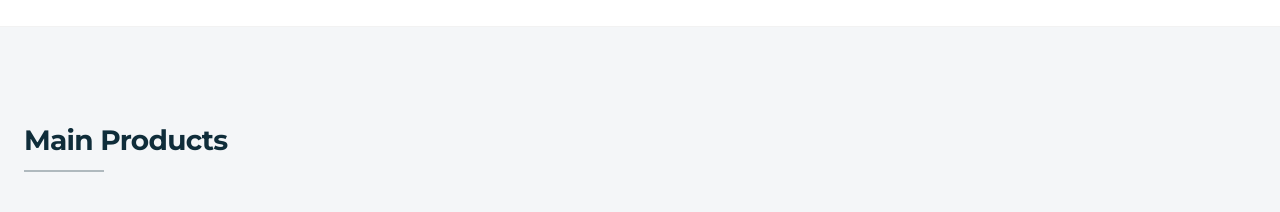
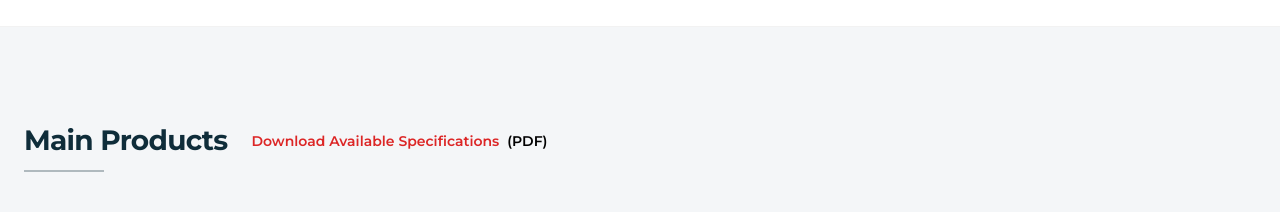
Before and after one commit to sekyungnetadmin/sekyungtex, a Next.js app: page /en in a window 1280 px wide. Shown: the part 2500-2712 px from the top of the page. Built offline with nearby package versions, Linux system fonts and the light colour scheme.

Commit message:
update pdf

```diff
--- a/components/SekyungnetManufacturing.jsx
+++ b/components/SekyungnetManufacturing.jsx
@@ -261,9 +261,18 @@ function Products() {
   return (
     <section id="products" className="pt-24 pb-16 bg-light">
       <div className="max-w-7xl mx-auto px-6">
-
+<div className="flex items-center gap-6 mb-2">
         <h2 className="text-h2 text-brand">Main Products</h2>
-        <div className="h-[2px] w-20 bg-brand/30 mt-3 mb-10" />
+  <a
+    href="/spec.pdf"
+    download
+    className="text-sm font-semibold hover:opacity-70 transition"
+  >
+    <span className="text-red-600">Download Available Specifications </span>
+    <span className="text-black ml-1">(PDF)</span>
+  </a>
+</div>
+<div className="h-[2px] w-20 bg-brand/30 mt-3 mb-10" />
 
         <div className="grid md:grid-cols-3 gap-8">
           {data.map((p, i) => (
```
Also changed, not shown: 2 other files (tests, documents, lock files or other folders).
